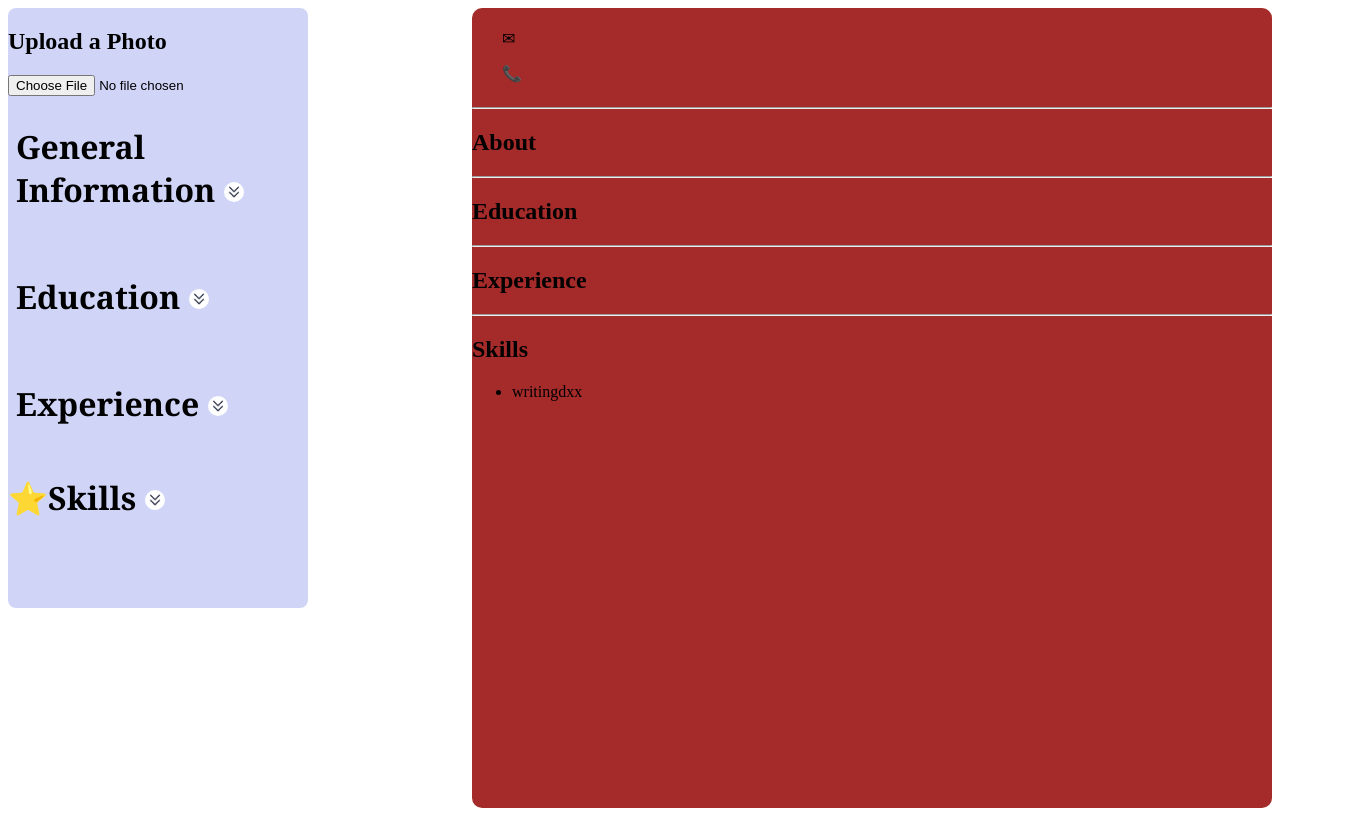
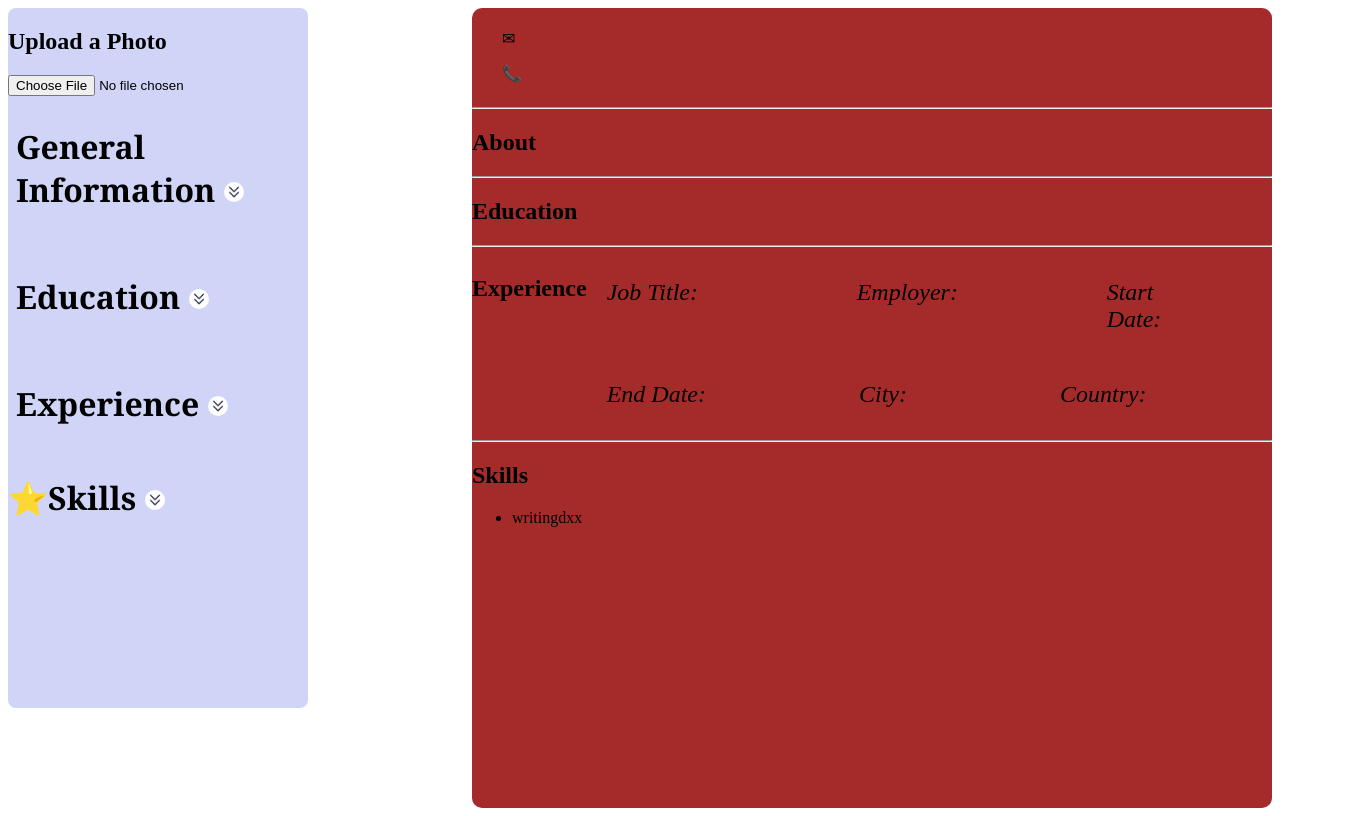
Before and after one commit to Olive-Njoroge/Cv-Project, a React (Vite) app: page / in a window 1280 px wide. Shown: the whole page, 1357 px wide, since content can reach past the window. Built offline with nearby package versions, Linux system fonts and the light colour scheme.

Commit message:
Updated the experience section

```diff
--- a/src/Cv.jsx
+++ b/src/Cv.jsx
@@ -250,14 +250,31 @@ function Cv(){
             <hr/>
 
 
+            <div className="experinceCV">
+                <div>
+                    <h2>Experience</h2>
+                </div>
 
-            <h2>Experience</h2>
-            <p>{job.job}</p>
-            <p>{job.employer}</p>
-            <p>{job.startDate}</p>
-            <p>{job.endDate}</p>
-            <p>{job.city}</p>
-            <p>{job.country}</p>
+                <div className='job'>
+                    <div className="job-top">
+                     <p><i>Job Title:</i> {job.job}</p>
+                     <p><i>Employer:</i> {job.employer}</p>
+                     <p><i>Start Date:</i> {job.startDate}</p>
+                    </div>
+                    <div className="job-bottom">
+                     <p><i>End Date:</i> {job.endDate}</p>
+                     <p><i>City:</i> {job.city}</p>
+                     <p><i>Country:</i> {job.country}</p>
+                    </div>
+
+
+                </div>
+
+            </div>
+
+
+
+
             <hr/>
 
             <h2>Skills</h2>
--- a/src/index.css
+++ b/src/index.css
@@ -4,7 +4,7 @@
     /*margin: 0 auto;
     padding: 20px;*/
     border-radius: 8px;
-    height: 600px;
+    height: 700px;
 }
 
 .general-information{
@@ -139,3 +139,32 @@ img{
     width: 20px;
     border-radius: 50%;
 }
+
+.experinceCV{
+    display: flex;
+    justify-content: flex-start;
+}
+
+.job{
+    margin-left: 20px;
+    font-size: 24px;
+
+}
+.job-top{
+    display: flex;
+    justify-content: space-between;
+}
+.job-top p{
+    margin-right: 150px;
+    width: 100px;
+
+}
+
+.job-bottom{
+    display: flex;
+    justify-content: space-between;
+    margin-right: 60px;
+}
+.job-bottom p {
+    margin-right: 150px;
+}
```
